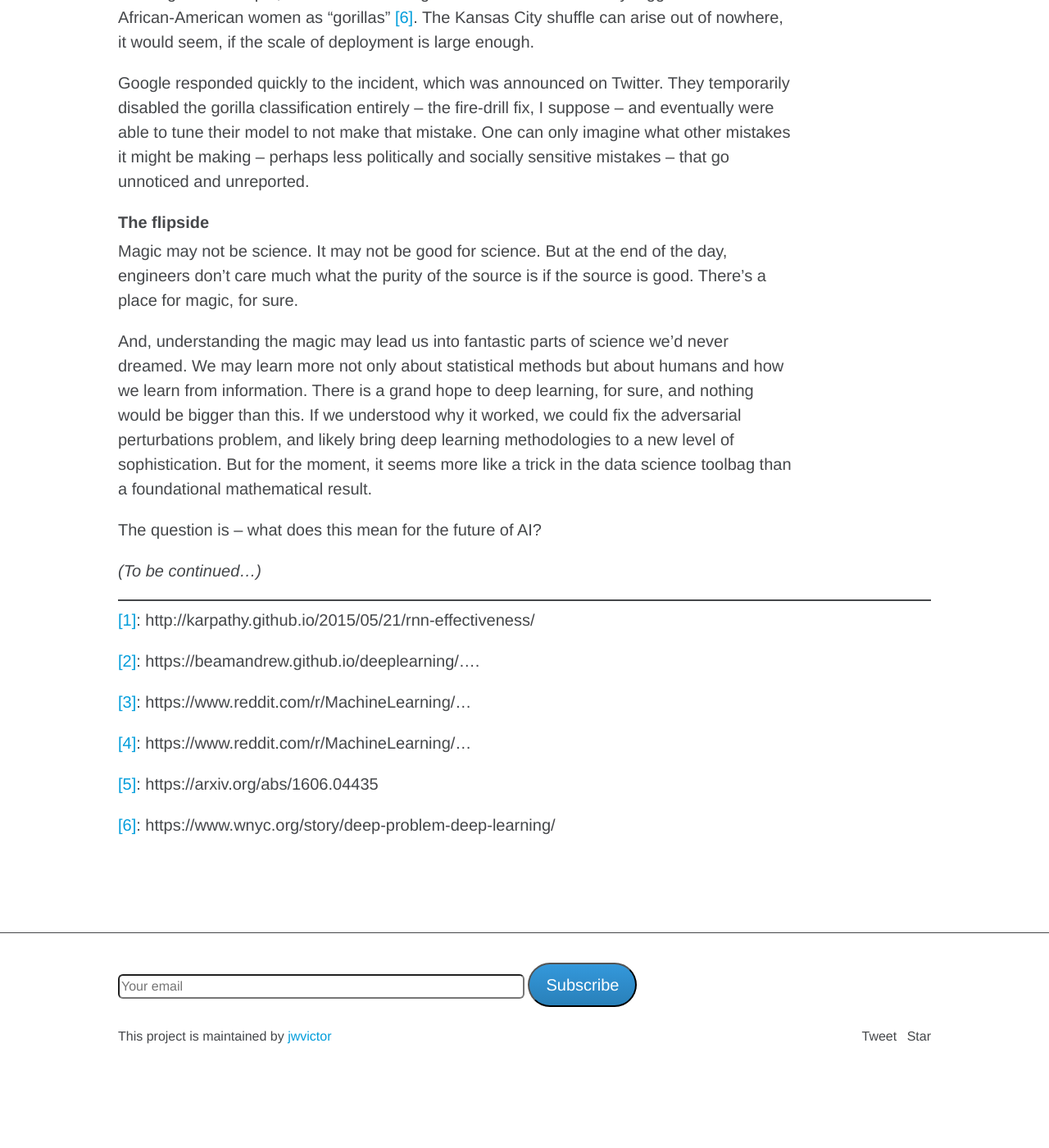
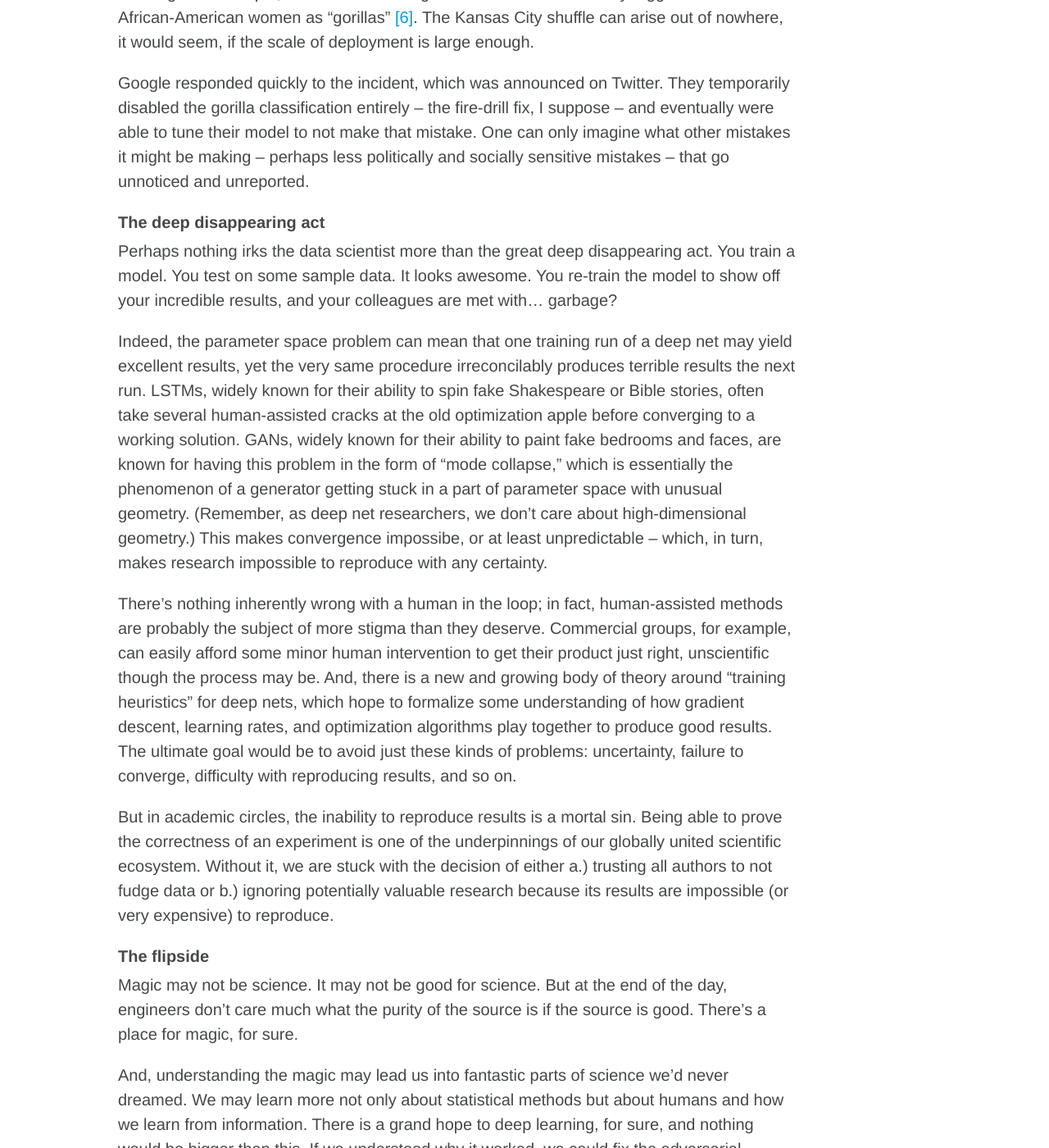
Before and after one commit to jwvictor/jwvictor.github.io, a Jekyll site: the page built from _posts/2018-01-28-deep-everything-1.md, in a window 1280 px wide and 1400 px high, scrolled down 3637 px. Shown: the whole window at 82% size. Built offline with Jekyll 4.4.1, drawn with Linux system fonts in a browser that asks for light colours; comment, search, counter and statistics services are not loaded; before the commit the page ends 4929 px from its top, so only the background shows below that; some of the changed text lies outside the part shown.

Commit message:
new para

```diff
--- a/_config.yml
+++ b/_config.yml
@@ -17,7 +17,7 @@ title: Jason W. Victor
 description: For the love of the craft
 baseurl: "" # the subpath of your site, e.g. /blog
 url: "" # the base hostname & protocol for your site, e.g. http://example.com
-#github_repo: jwvictor.github.io # the GitHub repo name for your project
+github_repo: jwvictor.github.io # the GitHub repo name for your project
 github_username: jwvictor
 
 # Optional social link, you can choose from the following options:
--- a/_posts/2018-01-28-deep-everything-1.md
+++ b/_posts/2018-01-28-deep-everything-1.md
@@ -55,6 +55,16 @@ It also means embarrassing incidents can arise for software vendors that rely on
 
 Google responded quickly to the incident, which was announced on Twitter. They temporarily disabled the gorilla classification entirely -- the fire-drill fix, I suppose -- and eventually were able to tune their model to not make that mistake. One can only imagine what other mistakes it might be making -- perhaps less politically and socially sensitive mistakes -- that go unnoticed and unreported.
 
+#### The deep disappearing act
+
+Perhaps nothing irks the data scientist more than the great deep disappearing act. You train a model. You test on some sample data. It looks awesome. You re-train the model to show off your incredible results, and your colleagues are met with... garbage?
+
+Indeed, the parameter space problem can mean that one training run of a deep net may yield excellent results, yet the very same procedure irreconcilably produces terrible results the next run. LSTMs, widely known for their ability to spin fake Shakespeare or Bible stories, often take several human-assisted cracks at the old optimization apple before converging to a working solution. GANs, widely known for their ability to paint fake bedrooms and faces, are known for having this problem in the form of "mode collapse," which is essentially the phenomenon of a generator getting stuck in a part of parameter space with unusual geometry. (Remember, as deep net researchers, we don't care about high-dimensional geometry.) This makes convergence impossibe, or at least unpredictable -- which, in turn, makes research impossible to reproduce with any certainty.
+
+There's nothing inherently wrong with a human in the loop; in fact, human-assisted methods are probably the subject of more stigma than they deserve. Commercial groups, for example, can easily afford some minor human intervention to get their product just right, unscientific though the process may be. And, there is a new and growing body of theory around "training heuristics" for deep nets, which hope to formalize some understanding of how gradient descent, learning rates, and optimization algorithms play together to produce good results. The ultimate goal would be to avoid just these kinds of problems: uncertainty, failure to converge, difficulty with reproducing results, and so on.
+
+But in academic circles, the inability to reproduce results is a mortal sin. Being able to prove the correctness of an experiment is one of the underpinnings of our globally united scientific ecosystem. Without it, we are stuck with the decision of either a.) trusting all authors to not fudge data or b.) ignoring potentially valuable research because its results are impossible (or very expensive) to reproduce.
+
 #### The flipside
 
 Magic may not be science. It may not be good for science. But at the end of the day, engineers don't care much what the purity of the source is if the source is good. There's a place for magic, for sure.
@@ -78,3 +88,5 @@ _(To be continued...)_
 [\[5\]](https://arxiv.org/abs/1606.04435): https://arxiv.org/abs/1606.04435
 
 [\[6\]](https://www.wnyc.org/story/deep-problem-deep-learning/): https://www.wnyc.org/story/deep-problem-deep-learning/
+
+http://aiden.nibali.org/blog/2017-01-18-mode-collapse-gans/
```
